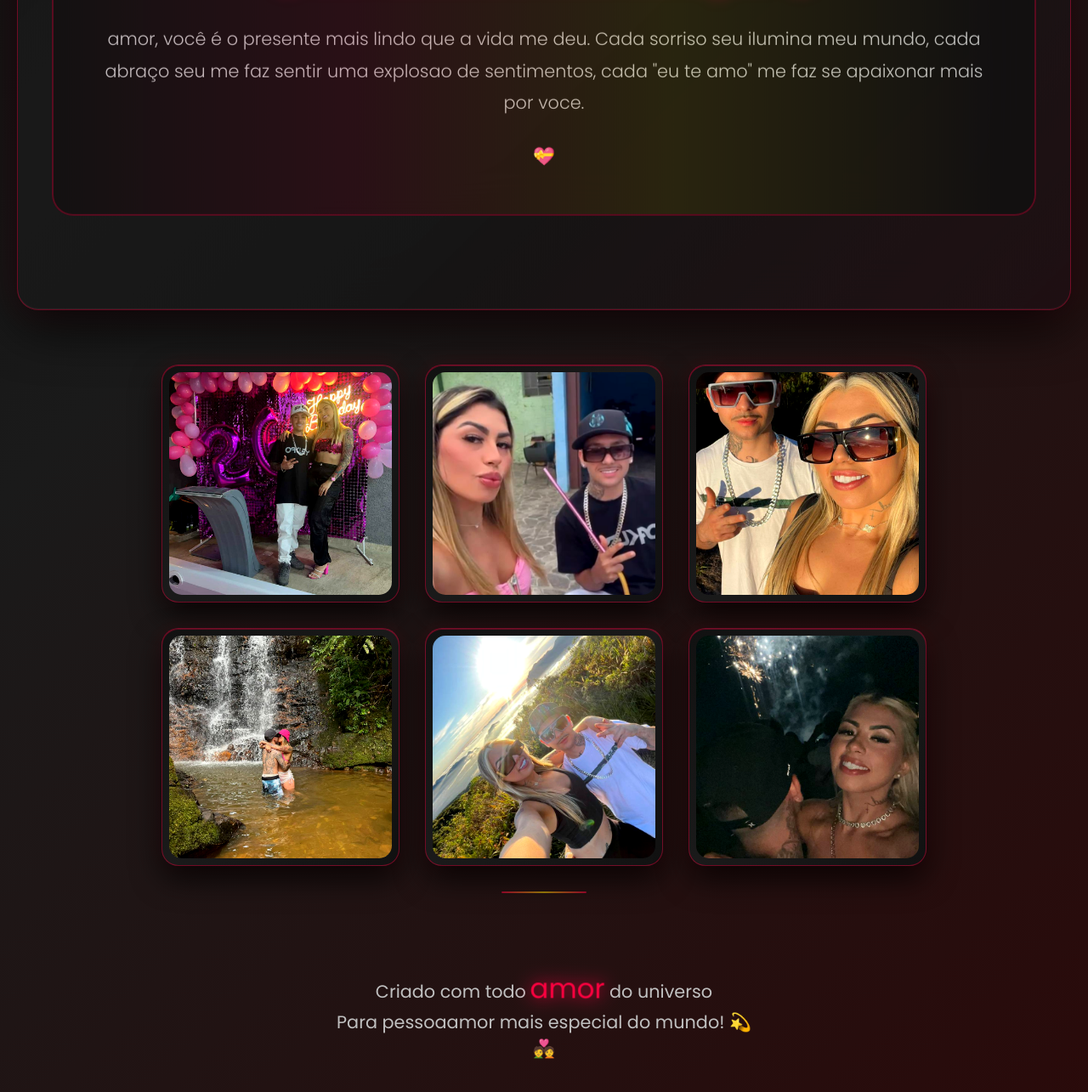
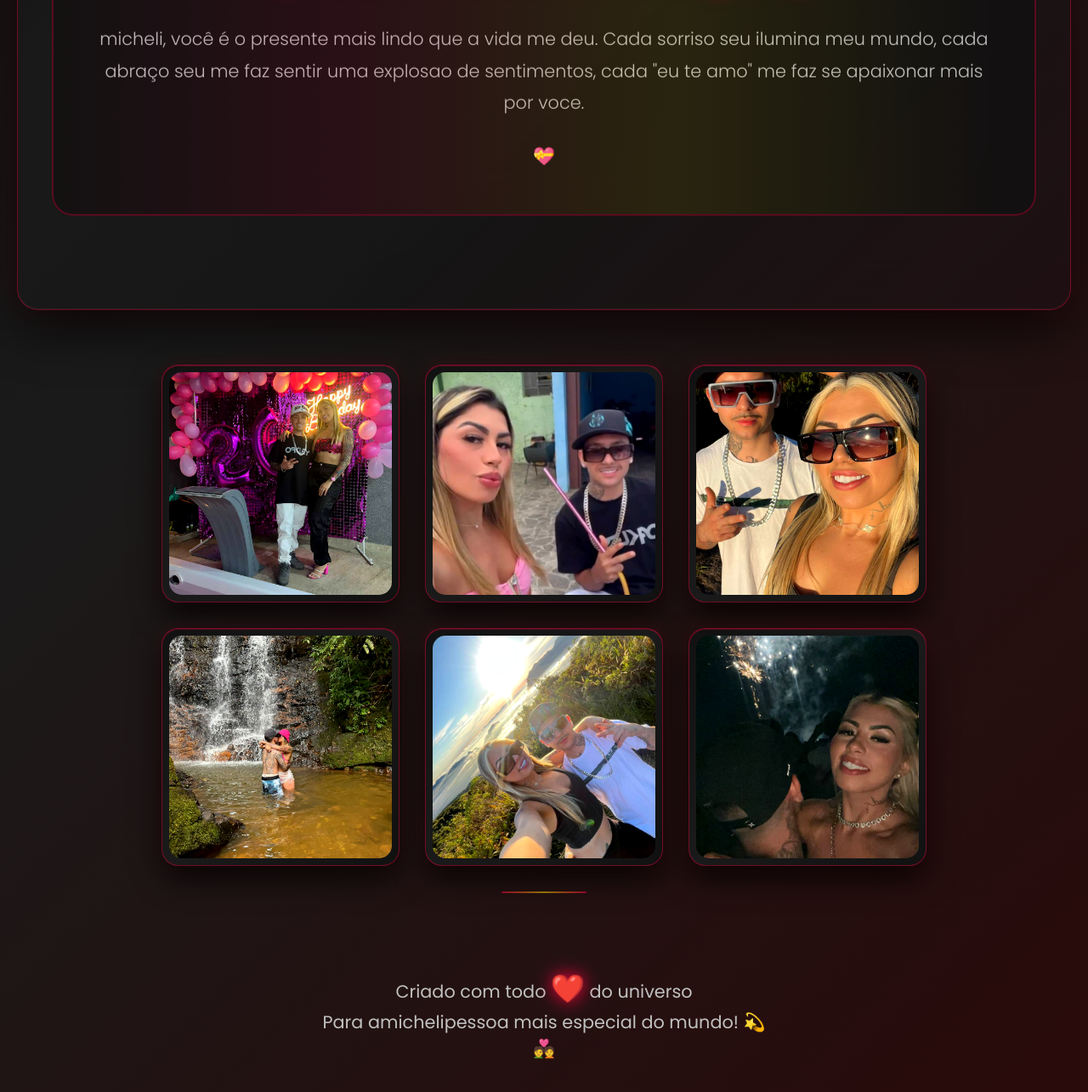
Before and after one commit to hendrickzera2-create/minha_princesa, a plain HTML site: page index.html in a window 1280 px wide. Shown: the part 1437-2722 px from the top of the page at 85% size. Drawn offline with Linux system fonts and the light colour scheme.

Commit message:
Add files via upload

```diff
--- a/index.html
+++ b/index.html
@@ -22,7 +22,7 @@
             --glass-border: rgba(255, 0, 64, 0.3);
 
             /* Variável para o nome - MUDE AQUI! */
-            --girlfriend-name: "amor"; /* ← COLOQUE O NOME AQUI */
+            --girlfriend-name: "micheli"; /* ← COLOQUE O NOME AQUI */
         }
 
         * {
@@ -722,7 +722,7 @@
 
     <div class="container">
         <header class="header">
-            <h1> da Minha Vida <span class="girlfriend-name"></span></h1>
+            <h1> MEU Amor <span class="girlfriend-name">❤️</span></h1>
             <p>Uma declaração de sentimento criada especialmente para você ❤️</p>
         </header>
 
@@ -772,8 +772,8 @@ Te amo muito, minha princesa ❤️</p>
         </section>
 
         <footer class="footer">
-            <p>Criado com todo <span class="heart-beat">amor</span> do universo</p>
-            <p>Para pessoa<span class="girlfriend-name"></span> mais especial do mundo! 💫</p>
+            <p>Criado com todo <span class="heart-beat">❤️</span> do universo</p>
+            <p>Para a<span class="girlfriend-name">pessoa</span> mais especial do mundo! 💫</p>
             <p> 💑</p>
         </footer>
     </div>
```
